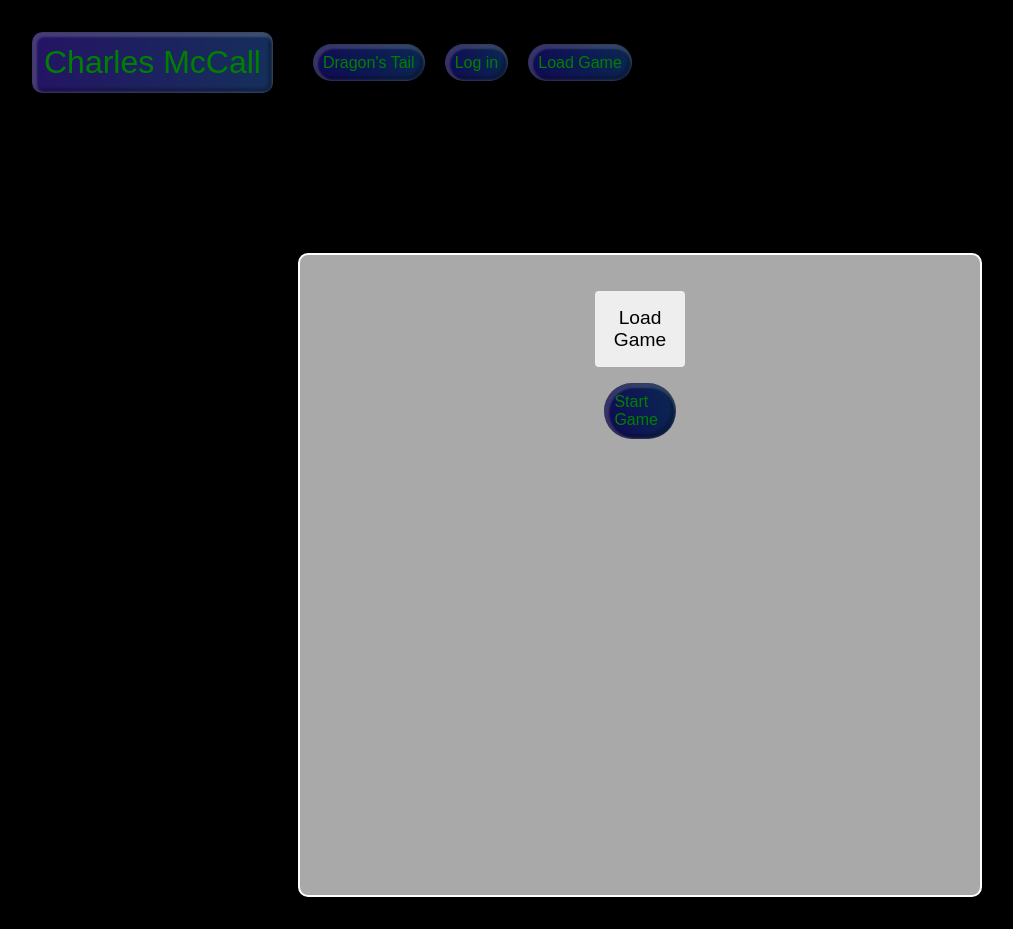
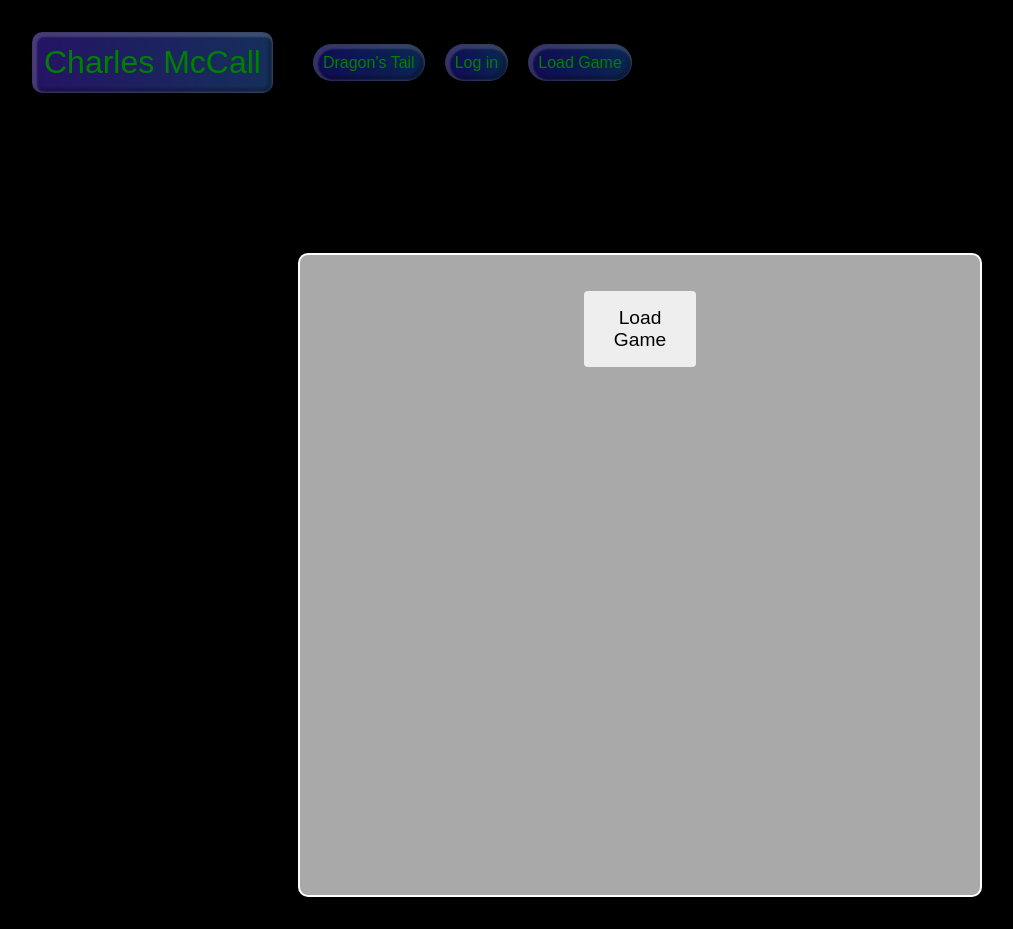
Before and after one commit to Nephilus-notes/Portfolio-Dragon-s-Tail, an Angular app: page /loadgame in a window 1280 px wide. Shown: the whole page, without its empty margins (0-1013 px from the left). Built offline with nearby package versions, Linux system fonts and the light colour scheme.

Commit message:
load game component gets and caches character and location data based on retrieved savefile

```diff
--- a/src/app/load-game/load-game.component.css
+++ b/src/app/load-game/load-game.component.css
@@ -33,7 +33,7 @@ a:active {
 .loadbutton {
     margin-inline: auto;
     display: block;
-    width: clamp(3rem, 7vw, 70rem);
+    width: clamp(7rem, 7vw, 70rem);
 }
 
 .nav-link {
@@ -48,7 +48,7 @@ a:active {
     text-rendering: optimizeSpeed;
     margin-inline: auto;
     display: block;
-    width: clamp(3rem, 4vw, 70rem);
+    width: clamp(7rem, 4vw, 70rem);
 }
 
 @keyframes bganimation {
--- a/src/app/load-game/load-game.component.html
+++ b/src/app/load-game/load-game.component.html
@@ -7,5 +7,6 @@
     <!-- build a loading bar? -->
 
     <!-- make this nav link an ngIf to ensure all pieces are loaded first -->
-    <a class="nav-link" ria-current="Dragon's Tail Game" routerLink="/loadgame">Start Game</a>
+    <a  *ngIf="character" class="nav-link" ria-current="Dragon's Tail Game" routerLink="/game"
+    >Start Game</a>
 </div>
--- a/src/app/load-game/load-game.component.ts
+++ b/src/app/load-game/load-game.component.ts
@@ -22,20 +22,35 @@ export class LoadGameComponent {
 
   loadSaveFile() {
     this.saveService.getSaveFile(3)
-    .subscribe(file => this.file = file)
+    .subscribe(file => {
+      this.file = file
+      this.getCharacter(file.playerCharacterID);
+      this.getLocation(file.locationID);
+
+    })
     this.saveService.getSaveFile(3)
     .subscribe(file => console.warn(file))
 
+
+
   }
 
-  loadCharacter(charID:number) {
+  getCharacter(charID:number) {
     this.characterService.getCharacter(charID)
-    .subscribe(character => this.character = character)
+    .subscribe(character => {
+      this.character = character
+      console.warn(character)
+    });
+    this.characterService.saveCharacter(this.character);
   }
 
-  loadLocation(locationID:string) {
+  getLocation(locationID:string) {
     this.locationService.getNewLocation(locationID)
-    .subscribe(location => this.location = location)
+    .subscribe(location => {
+      this.location = location
+      console.warn(location)
+    });
+    this.locationService.saveLocation(this.location);
   }
 
 }
```
